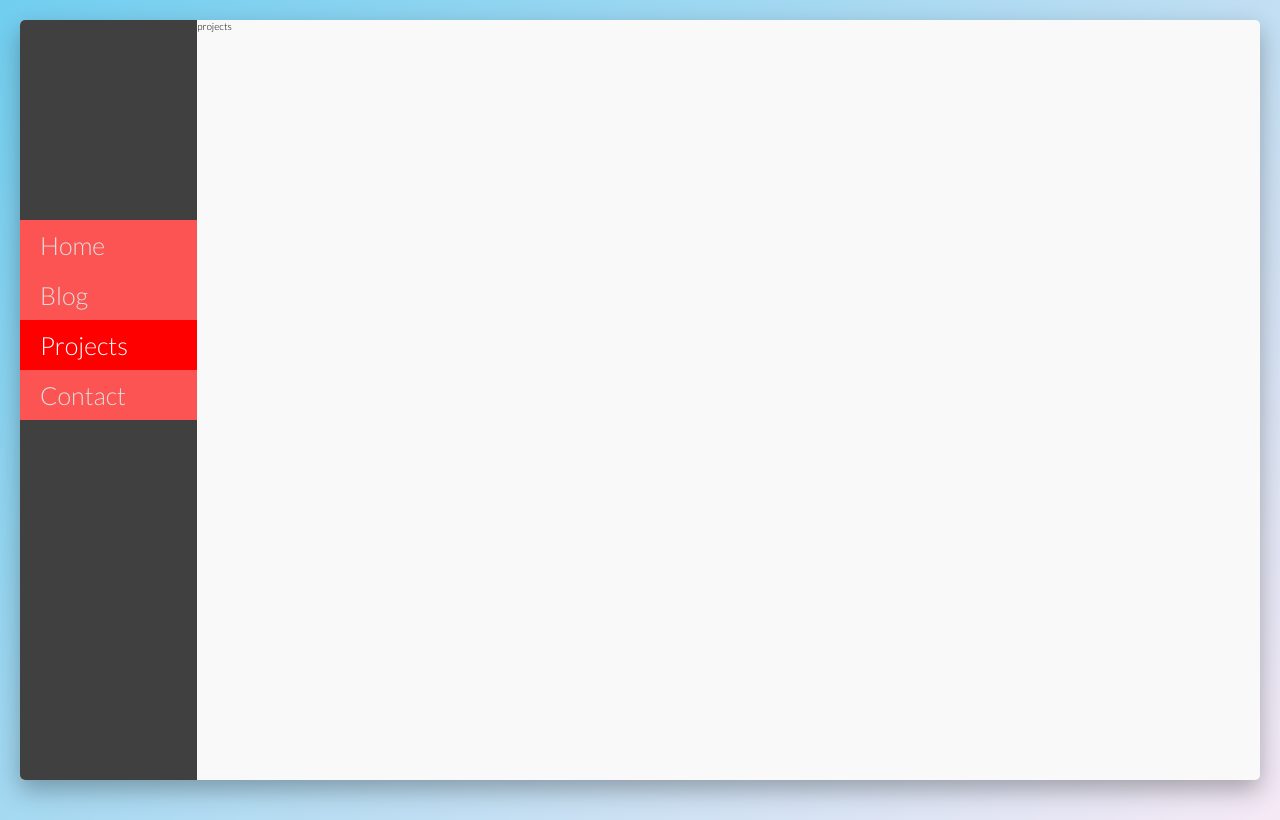
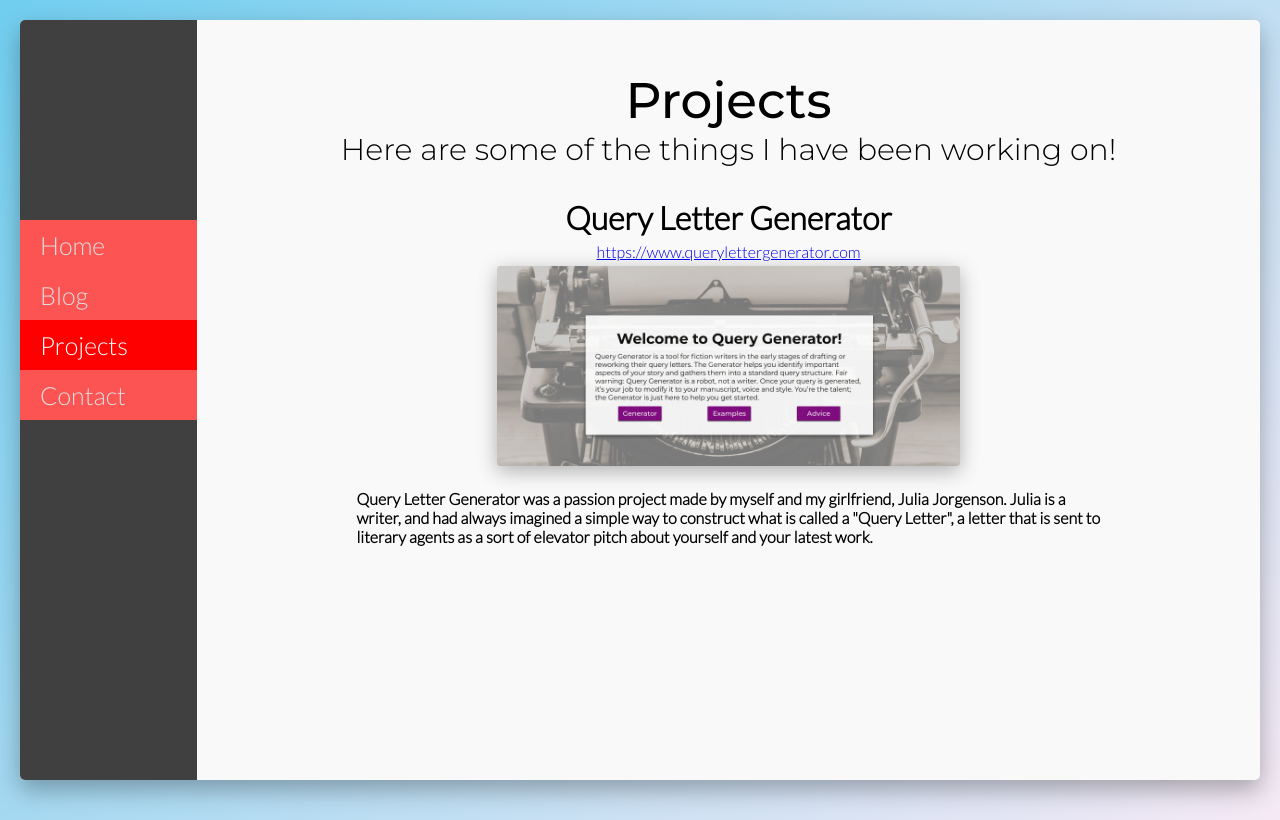
Before and after one commit to clirette/portfolio-site-redesign, a Gatsby site: page /projects in a window 1280 px wide. Built offline with nearby package versions, Linux system fonts and the light colour scheme; Gatsby itself is replaced by a stand-in of ours.

Commit message:
First pass of projects

```diff
--- /dev/null
+++ b/src/components/ProjectInfo.js
@@ -0,0 +1,34 @@
+import React from "react"
+import styled from "styled-components"
+
+const Project = styled.div`
+  text-align: center;
+`
+
+const ProjectInfo = ({ img, name, description, link }) => {
+  return (
+    <Project>
+      <h1>{name}</h1>
+      <a
+        href={link}
+        target="_blank"
+        style={{ display: "block", margin: ".5rem 0" }}
+      >
+        {link}
+      </a>
+      <img
+        src={img}
+        alt=""
+        style={{
+          height: "20rem",
+          borderRadius: ".3rem",
+          boxShadow: "0 .5rem 2rem rgba(0,0,0,0.3)",
+          marginBottom: "2rem",
+        }}
+      />
+      <p style={{ fontWeight: "700", textAlign: "left" }}>{description}</p>
+    </Project>
+  )
+}
+
+export default ProjectInfo
--- a/src/pages/projects.js
+++ b/src/pages/projects.js
@@ -1,8 +1,42 @@
 import React from "react"
+import styled from "styled-components"
 import Layout from "../components/Layout"
+import { PageHeader, PageSubHeader } from "../components/Headers"
+
+import queryGeneratorImg from "../images/query-generator.jpg"
+import ProjectInfo from "../components/ProjectInfo"
+
+const ProjectsContainer = styled.div`
+  text-align: center;
+  margin: 3rem auto;
+  font-size: 1.6rem;
+  width: 70%;
+`
 
 const projects = () => {
-  return <Layout>projects</Layout>
+  const projectsList = [
+    {
+      img: queryGeneratorImg,
+      name: "Query Letter Generator",
+      description:
+        'Query Letter Generator was a passion project made by myself and my girlfriend, Julia Jorgenson. Julia is a writer, and had always imagined a simple way to construct what is called a "Query Letter", a letter that is sent to literary agents as a sort of elevator pitch about yourself and your latest work.',
+      link: "https://www.querylettergenerator.com",
+    },
+  ]
+
+  return (
+    <Layout>
+      <PageHeader>Projects</PageHeader>
+      <PageSubHeader>
+        Here are some of the things I have been working on!
+      </PageSubHeader>
+      <ProjectsContainer>
+        {projectsList.map((project, key) => (
+          <ProjectInfo key={key} {...project} />
+        ))}
+      </ProjectsContainer>
+    </Layout>
+  )
 }
 
 export default projects
```
Also changed, not shown: src/images/query-generator.jpg (added).
